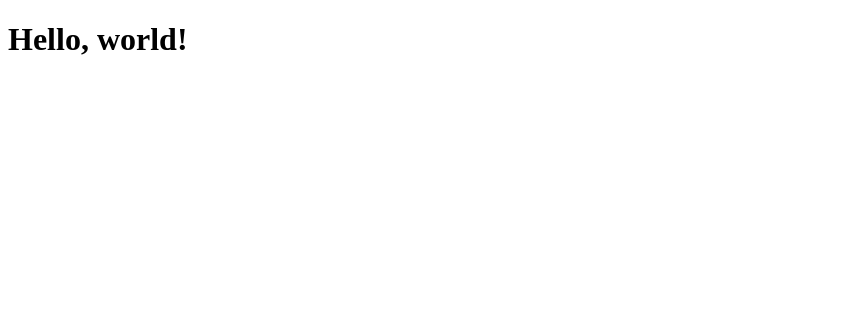
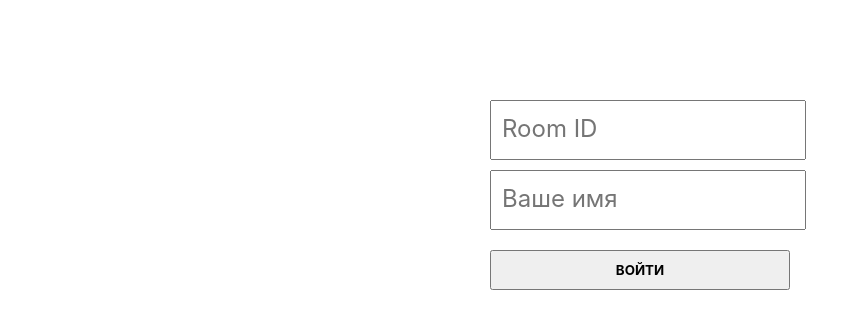
Before and after one commit to alexeyinn/liteChat_frontend, a React (Create React App) app: page / in a window 1280 px wide. Shown: the top 328 px of the page, without its empty margins (0-861 px from the left). Built offline with nearby package versions, Linux system fonts and the light colour scheme.

Commit message:
fix: cross-domain problem

```diff
--- a/src/App.js
+++ b/src/App.js
@@ -1,12 +1,13 @@
 import React from "react";
-import io from "socket.io-client";
 
-const socket = io("https://gcfri.sse.codesandbox.io/");
+import JoinBlock from "./components/JoinBlock";
 
-export default function App() {
+function App() {
   return (
-    <div className="App">
-      <h1>Hello, world!</h1>
+    <div className="wrapper">
+      <JoinBlock />
     </div>
   );
 }
+
+export default App;
--- /dev/null
+++ b/src/components/JoinBlock.jsx
@@ -0,0 +1,15 @@
+import React from "react";
+
+import socket from "../socket";
+
+export default function JoinBlock() {
+  return (
+    <div className="join-block">
+      <input type="text" placeholder="Room ID" />
+      <input type="text" placeholder="Ваше имя" />
+      <button className="btn btn-success" onClick={socket}>
+        ВОЙТИ
+      </button>
+    </div>
+  );
+}
--- /dev/null
+++ b/src/index.css
@@ -0,0 +1,108 @@
+* {
+  font-family: -apple-system, BlinkMacSystemFont, "Segoe UI", Roboto, Oxygen,
+    Ubuntu, Cantarell, "Open Sans", "Helvetica Neue", sans-serif;
+  outline: none;
+  color: black;
+}
+
+.wrapper {
+  max-width: 40%;
+  margin: 100px auto;
+  min-width: 720px;
+}
+
+.join-block {
+  margin: 0 auto;
+  width: 300px;
+}
+
+.join-block input {
+  font-size: 24px;
+  width: 100%;
+  height: 50px;
+  padding-bottom: 5px;
+  padding-left: 10px;
+  margin-bottom: 10px;
+}
+
+.join-block button {
+  width: 100%;
+  padding: 10px;
+  margin-top: 10px;
+  font-weight: bold;
+  cursor: pointer;
+}
+
+.chat {
+  display: flex;
+  height: 500px;
+  border: 1px solid rgba(159, 183, 197, 0.2);
+  border-radius: 8px;
+  overflow: hidden;
+}
+
+.chat-users {
+  border-right: 1px solid rgba(159, 183, 197, 0.1);
+  padding: 20px;
+  width: 200px;
+  background-color: #f6f9fa;
+}
+
+.chat-messages {
+  display: flex;
+  flex-direction: column;
+  justify-content: space-between;
+  flex: 1;
+  padding: 30px;
+}
+
+.messages {
+  flex: 1;
+  height: calc(100% - 155px);
+  overflow: auto;
+}
+
+.message {
+  margin-bottom: 20px;
+}
+
+.message p {
+  display: inline-flex;
+  border-radius: 10px;
+  border-top: 1px solid rgba(0, 0, 0, 0.1);
+  background-color: #7160ff;
+  padding: 10px 15px 15px;
+  color: #fff;
+  margin-bottom: 2px;
+}
+
+.message span {
+  opacity: 0.5;
+  font-size: 14px;
+}
+
+.chat-users ul {
+  list-style: none;
+  padding: 0;
+  margin: 0;
+}
+
+.chat-users ul li {
+  margin-top: 10px;
+  border-radius: 3px;
+  background-color: #fff;
+  padding: 8px 14px;
+  box-shadow: 0 3px 5px rgba(159, 183, 197, 0.1);
+  font-weight: 500;
+}
+
+.chat-messages form {
+  margin-top: 20px;
+  padding-top: 20px;
+  border-top: 1px solid rgba(0, 0, 0, 0.1);
+}
+
+.chat-messages form textarea {
+  width: 100%;
+  margin-bottom: 10px;
+}
--- a/src/index.js
+++ b/src/index.js
@@ -1,6 +1,7 @@
 import { StrictMode } from "react";
 import ReactDOM from "react-dom";
 
+import "./index.css";
 import App from "./App";
 
 const rootElement = document.getElementById("root");
--- /dev/null
+++ b/src/socket.js
@@ -0,0 +1,5 @@
+import io from "socket.io-client";
+
+const socket = () => io("https://gcfri.sse.codesandbox.io/");
+
+export default socket;
--- a/src/styles.css
+++ /dev/null
@@ -1,4 +0,0 @@
-App {
-  font-family: sans-serif;
-  text-align: center;
-}
```
